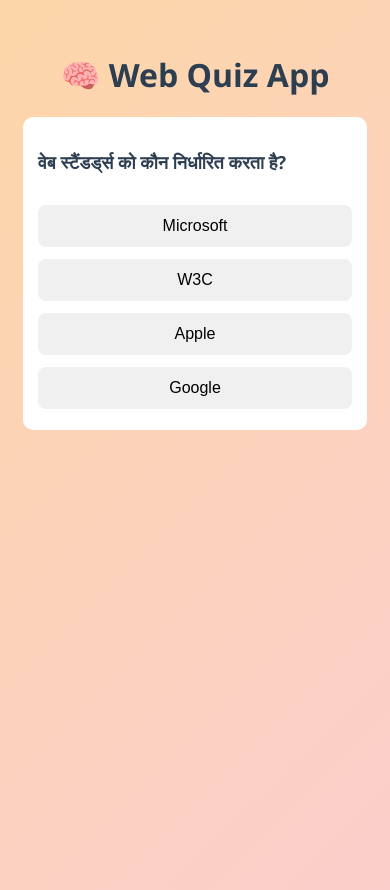
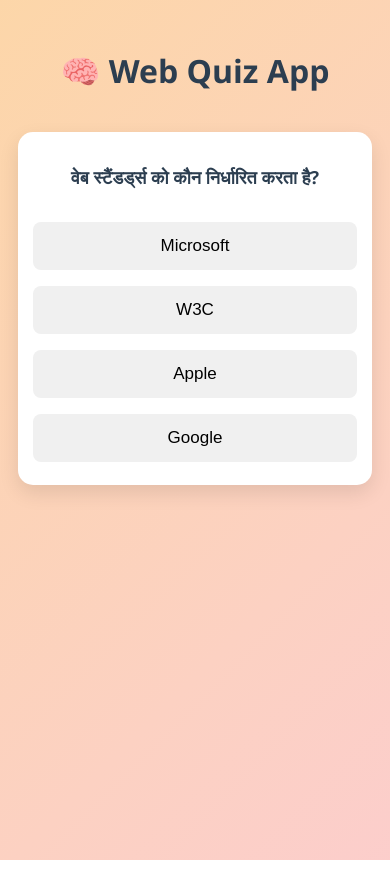
Before and after one commit to ravnick/Quiz_App, a plain HTML site: page index.html in a window 390 px wide. After the commit the page ends 860 px from the top, so only its background shows below. Drawn offline with Linux system fonts and the light colour scheme.

Commit message:
add index.html

```diff
--- a/style.css
+++ b/style.css
@@ -106,38 +106,37 @@
     color: #00ff0d;
 }
 
-@media screen and (max-width: 600px) and (min-width: 300px) {
-    body {
-        padding: 15px;
+
+    @media screen and (max-width: 600px) {
+
+        *,
+        *::before,
+        *::after {
+            box-sizing: border-box;
         }
 
-    h1{
-        margin-top: 30px;
+        body {
+            padding: 20px 10px;
+            min-height: 100vh;
         }
+
         #quizContainer {
             padding: 15px;
-        margin: 20px auto;
-        border-radius: 10px;
-        box-shadow: none;
+            margin-top: 40px;
+            /* 👈 Thoda neeche aane ke liye */
+        }
+
+        #nextBtn {
+            font-size: 16px;
+            padding: 10px 20px;
+            margin-top: 20px;
+            /* 👈 Space between options and button */
+            width: 100%;
+            /* 👈 Full width for mobile */
         }
 
         #quizContainer h3 {
             font-size: 18px;
-    }
-
-    #quizContainer button {
-        font-size: 16px;
-        padding: 10px;
-        margin: 6px 0;
-    }
-
-    #nextBtn {
-        padding: 10px 20px;
-        font-size: 16px;
-        margin: 20px auto;
-    }
-
-    #resultBox {
-        font-size: 20px;
+            text-align: center;
         }
     }
```
Lines whose indentation alone changed are shown as unchanged.
